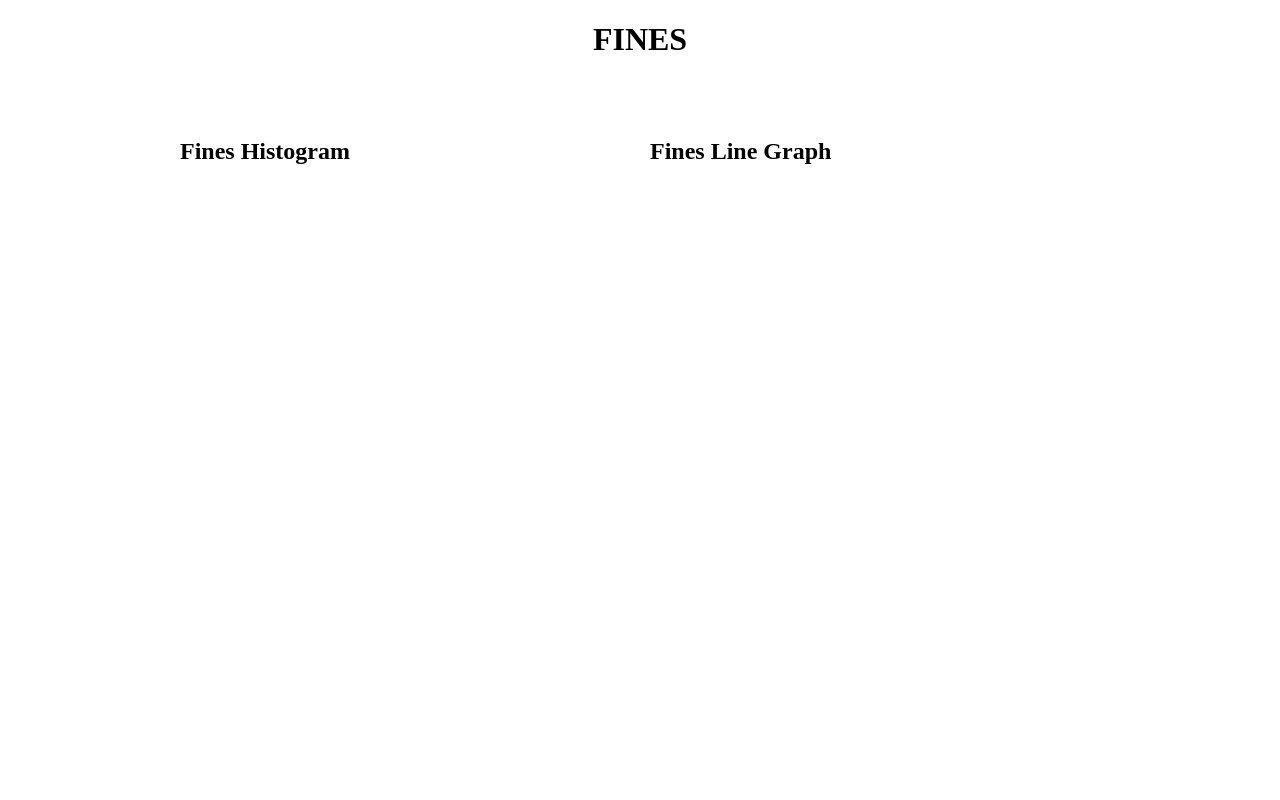
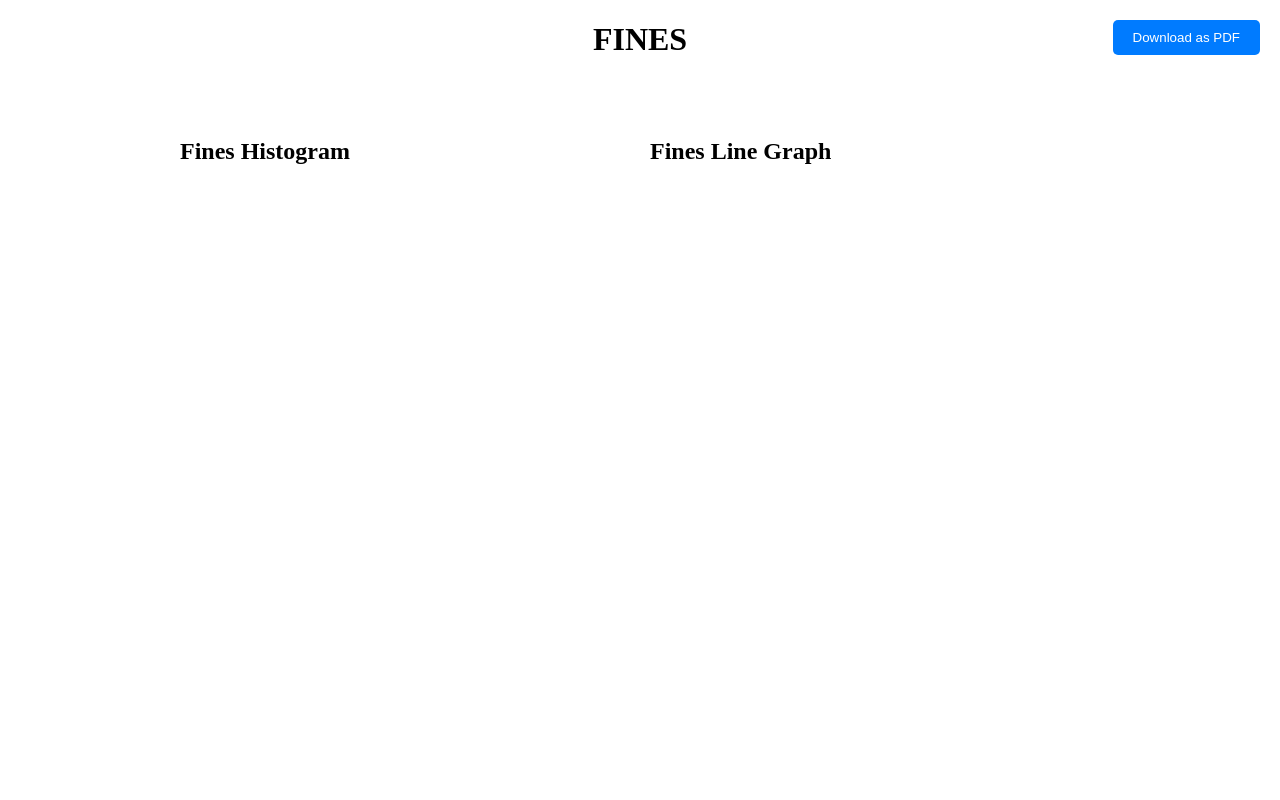
Before and after one commit to zwavhudiEljay/SD-Project-repo, a website: page src/graphs.html in a window 1280 px wide. Shown: the top 800 px of the page. Drawn offline with nearby package versions, Linux system fonts and the light colour scheme; no server answers.

Commit message:
placed download button on top right of the page

```diff
--- a/src/graphs.html
+++ b/src/graphs.html
@@ -5,7 +5,6 @@
     <meta name="viewport" content="width=device-width, initial-scale=1.0">
     <title>Graphs</title>
     <script src="https://cdn.jsdelivr.net/npm/chart.js"></script>
-
     <script src="https://cdnjs.cloudflare.com/ajax/libs/html2pdf.js/0.9.2/html2pdf.bundle.min.js"></script>
     <style>
         /* Flexbox to arrange canvas elements side by side */
@@ -16,17 +15,15 @@
             gap: 20px; /* Space between the charts */
             flex-wrap: wrap; /* Wrap the charts if the screen is too small */
             padding: 20px;
-
         }
 
         /* Specific sizes for canvas elements */
         .chart-container {
-
             width: 450px; /* Set the desired container width */
             height: 700px; /* Set the desired container height */
         }
-        .chart-containerr{
 
+        .chart-containerr {
             width: 350px; /* Set the desired container width */
             height: 350px;
         }
@@ -35,14 +32,36 @@
             width: 100%; /* Set the canvas width to fill the container */
             height: 100%; /* Set the canvas height to fill the container */
         }
-        h1{
+
+        h1 {
             display: flex;
             justify-content: center;
             align-items: center;
         }
+
+        /* Style for the download buttons */
+        .download-button {
+            position: absolute;
+            right: 20px;
+            padding: 10px 20px;
+            background-color: #007bff;
+            color: white;
+            border: none;
+            cursor: pointer;
+            border-radius: 5px;
+        }
+
+        .download-button.top {
+            top: 20px;
+        }
+
+        .download-button.bottom {
+            bottom: 20px;
+        }
     </style>
 </head>
 <body>
+    <button id="downloadPdfButtonTop" class="download-button top">Download as PDF</button>
 
     <h1>FINES</h1>
     <br>
@@ -61,12 +80,11 @@
         </div>
     </div>
 
-
     <h1>Issues</h1>
     <br>
     <div class="divs">
         <div class="chart-container">
-            <h2>Issues histograph</h2>
+            <h2>Issues Histogram</h2>
             <canvas id="IssuesCanvas"></canvas>
         </div>
         <div class="chart-container">
@@ -78,8 +96,6 @@
             <canvas id="IssuespieChartCanvas"></canvas>
         </div>
     </div>
-<!-- HTML Button -->
-<button id="downloadPdfButton">Download as PDF</button>
 
     <script>
         async function fetchFinesData() {
@@ -188,7 +204,6 @@
                             '#ca74b2',
                             '#48a2d9'
                         ],
-
                         borderWidth: 1
                     }]
                 },
@@ -198,7 +213,6 @@
                 }
             });
         }
-
 
         fetchFinesData()
             .then(data => {
@@ -210,9 +224,6 @@
                 console.error('Error fetching fines data:', error);
             });
 
-
-
-    //denzels code
         async function fetchIssuesData() {
             const response = await fetch('/issues-table-data');
             if (!response.ok) {
@@ -256,6 +267,7 @@
                 }
             });
         }
+
         function drawIssuesLineChart(data) {
             const ctx = document.getElementById('IssueslineChartCanvas').getContext('2d');
             new Chart(ctx, {
@@ -294,6 +306,7 @@
                 }
             });
         }
+
         function drawIssuesPieChart(data) {
             const ctx = document.getElementById('IssuespieChartCanvas').getContext('2d');
             new Chart(ctx, {
@@ -317,7 +330,6 @@
                             '#ca74b2',
                             '#48a2d9'
                         ],
-
                         borderWidth: 1
                     }]
                 },
@@ -328,7 +340,6 @@
             });
         }
 
-
         fetchIssuesData()
             .then(data => {
                 drawIssuesChart(data);
@@ -336,10 +347,8 @@
                 drawIssuesPieChart(data);
             })
             .catch(error => {
-                console.error('Error fetching fines data:', error);
+                console.error('Error fetching issues data:', error);
             });
-
-
 
         function downloadPdf() {
             const element = document.body; // Select the entire body content
@@ -349,11 +358,8 @@
                 .save('document.pdf');
         }
 
-        // Attach event listener to the download button
-        document.getElementById('downloadPdfButton').addEventListener('click', downloadPdf);
-
-
-
+        // Attach event listeners to the download buttons
+        document.getElementById('downloadPdfButtonTop').addEventListener('click', downloadPdf);
 
     </script>
 </body>
```
Also changed, not shown: 2 other files. Lines whose indentation alone changed are shown as unchanged.
